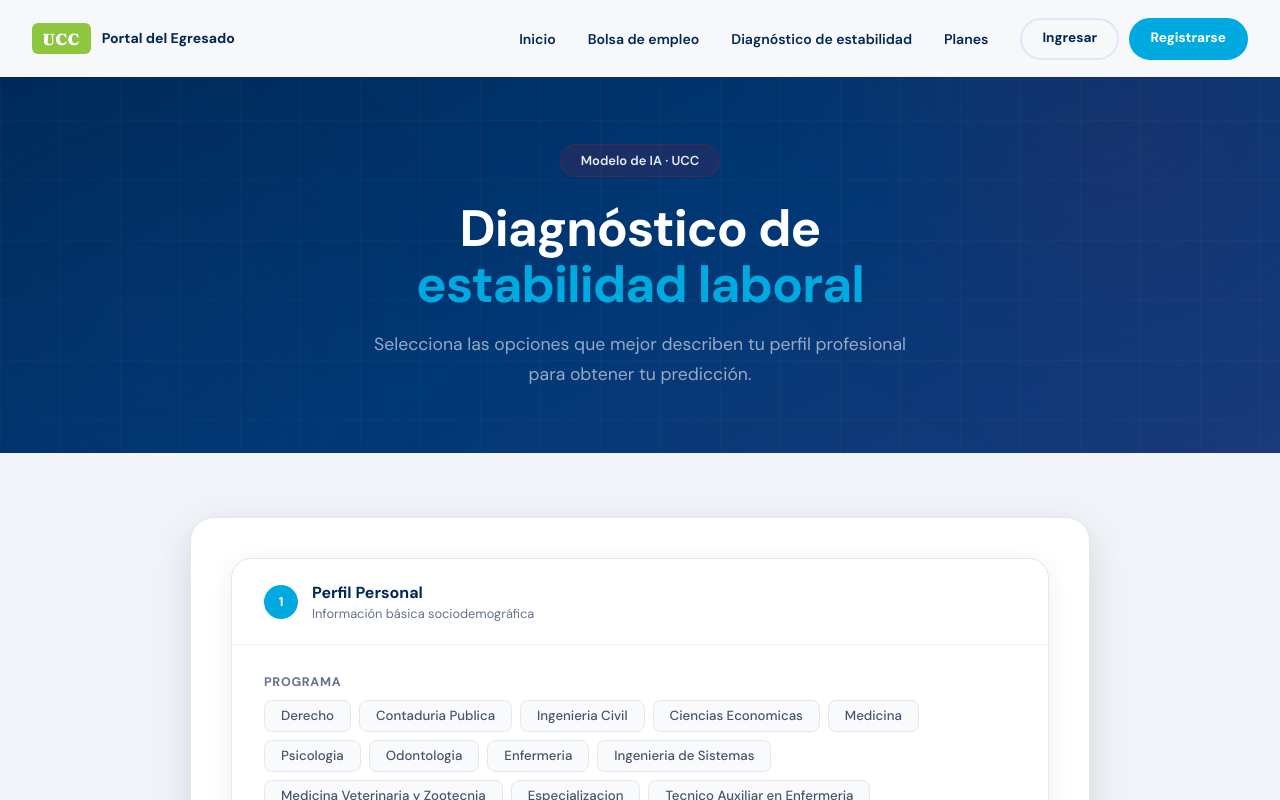
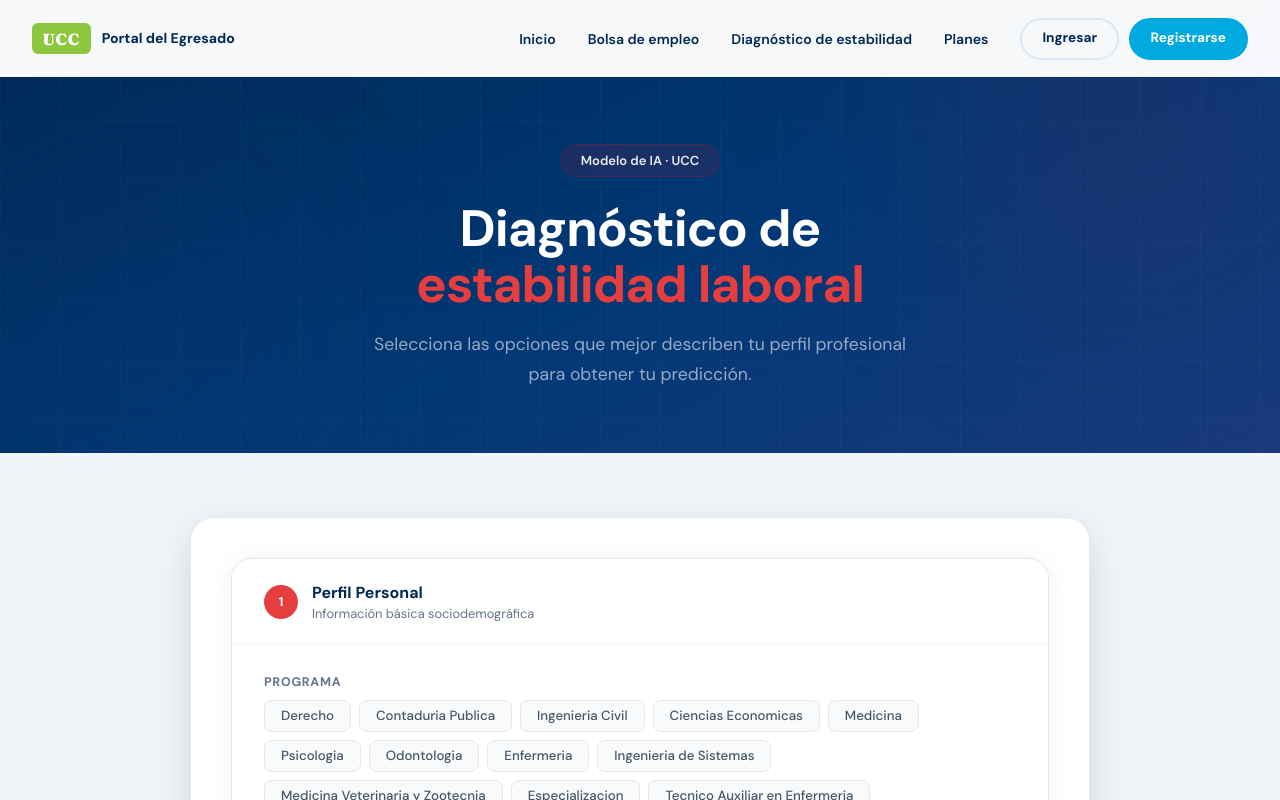
Before and after one commit to Andres0606/proyecto-ia, a Next.js app: page /diagnostico in a window 1280 px wide. Shown: the top 800 px of the page. Built offline with nearby package versions, Linux system fonts and the light colour scheme.

Commit message:
cambio boton color correciones

```diff
--- a/app/css/Bolsa_Empleo/Bolsa.css
+++ b/app/css/Bolsa_Empleo/Bolsa.css
@@ -173,7 +173,7 @@
 }
 
 .be-searchbar__btn {
-  background: var(--ucc-blue);
+  background: var(--red);
   color: #ffffff;
   border: none;
   border-radius: 10px;
@@ -593,7 +593,7 @@
 }
 
 .be-card__apply {
-  background: var(--ucc-blue);
+  background: var(--red);
   color: #ffffff;
   border: none;
   border-radius: 50px;
@@ -635,7 +635,7 @@
 }
 
 .be-empty__btn {
-  background: var(--ucc-blue);
+  background: var(--red);
   color: #ffffff;
   border: none;
   border-radius: 50px;
--- a/app/css/Diagnostico/diagnostico.css
+++ b/app/css/Diagnostico/diagnostico.css
@@ -7,8 +7,8 @@
 *, *::before, *::after { box-sizing: border-box; margin: 0; padding: 0; }
 
 :root {
-  --red:        var(--ucc-blue);
-  --red-dark:   #0089b6;
+  --red:        #e53e3e;
+  --red-dark:   #c53030;
   --navy:       var(--ucc-navy);
   --navy-mid:   #003875;
   --white:      #ffffff;
--- a/app/css/Inicio/inicio.css
+++ b/app/css/Inicio/inicio.css
@@ -12,8 +12,8 @@
 }
 
 :root {
-  --red: var(--ucc-blue);
-  --red-dark: #0089b6;
+  --red: #e53e3e;
+  --red-dark: #c53030;
   --navy: var(--ucc-navy);
   --navy-mid: #003875;
   --blue: var(--ucc-blue);
--- a/app/css/Planes/planes.css
+++ b/app/css/Planes/planes.css
@@ -14,8 +14,8 @@
 }
 
 :root {
-  --red: var(--ucc-blue);
-  --red-dark: #0089b6;
+  --red: #e53e3e;
+  --red-dark: #c53030;
   --navy: var(--ucc-navy);
   --navy-mid: #003875;
   --blue: var(--ucc-blue);
--- a/app/globals.css
+++ b/app/globals.css
@@ -14,8 +14,8 @@
   --gray: var(--ucc-gray);
 
   /* Legacy compatibility (to avoid breaking things before update) */
-  --red: var(--ucc-blue);
-  --red-dark: #0089b6;
+  --red: #e53e3e; /* Suave Red */
+  --red-dark: #c53030;
   --navy: var(--ucc-navy);
   --navy-mid: #003875;
 }
```
